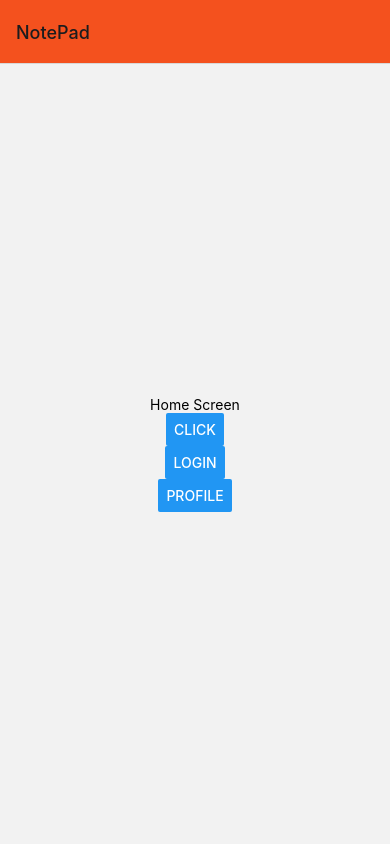
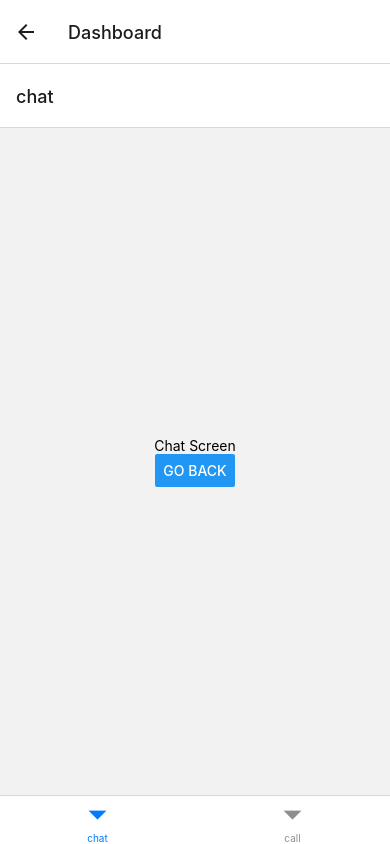
Before and after one commit to P-MBD/ReactNativePractice, a React Native app: screen /Dashboard in a window 390 px wide. Built offline with nearby package versions, Linux system fonts and the light colour scheme.

Commit message:
Bottom Tabs Navigator

```diff
--- a/App.tsx
+++ b/App.tsx
@@ -5,6 +5,8 @@ import { NavigationContainer } from '@react-navigation/native';
 import { createNativeStackNavigator } from '@react-navigation/native-stack';
 import Login from './screens/Login';
 import Profile from './screens/Profile';
+import { Alert } from './node_modules/react-native/types/index';
+import Dashboard from './screens/Dashboard';
 
 
 function HomeScreen({ navigation }) {
@@ -22,8 +24,8 @@ function HomeScreen({ navigation }) {
         })}}
        />
         <Button
-        title="Profile"
-        onPress={() => {navigation.navigate("Profile")}}
+        title="Dashboard"
+        onPress={() => {navigation.navigate('Dashboard')}}
        />
     </View>
   );
@@ -38,14 +40,21 @@ function App() {
         <Stack.Screen name="Home" component={HomeScreen}
         options={{title: "NotePad",
         headerStyle: {
-          backgroundColor: '#f4511e',
+          backgroundColor: '#4A148C',
         },
+        headerRight: () => (
+          <Button onPress={() => alert('This is a button!')}
+          title="Info"
+           />
+        ),
+        headerTintColor:'#FFFFFF',
       }}
         />
         <Stack.Screen name="Login" component={Login}
                 options={({ route }) => ({ title: route.params.title })}
          />
         <Stack.Screen name="Profile" component={Profile} />
+        <Stack.Screen name="Dashboard" component={Dashboard}/>
       </Stack.Navigator>
     </NavigationContainer>
   );
--- a/package.json
+++ b/package.json
@@ -10,6 +10,7 @@
     "test": "jest"
   },
   "dependencies": {
+    "@react-navigation/bottom-tabs": "^6.5.11",
     "@react-navigation/native": "^6.1.9",
     "@react-navigation/native-stack": "^6.9.17",
     "@react-navigation/stack": "^6.3.20",
--- /dev/null
+++ b/screens/Call.js
@@ -0,0 +1,17 @@
+import React from "react";
+import {SafeAreaView, View, Button, Text} from 'react-native';
+
+function Call({navigation}){
+    return(
+        <View style={{flex:1, alignItems:'center', justifyContent:'center'}}>
+            <Text> Call Screen </Text>
+            <Button title="Go Back"
+             onPress={() => {
+                navigation.goBack();
+             }}
+            />
+        </View>
+    )
+}
+
+export default Call;
--- /dev/null
+++ b/screens/Chat.js
@@ -0,0 +1,17 @@
+import React from "react";
+import {SafeAreaView, View, Button, Text} from 'react-native';
+
+function Chat({navigation}){
+    return(
+        <View style={{flex:1, alignItems:'center', justifyContent:'center'}}>
+            <Text> Chat Screen </Text>
+            <Button title="Go Back"
+             onPress={() => {
+                navigation.goBack();
+             }}
+            />
+        </View>
+    )
+}
+
+export default Chat;
--- /dev/null
+++ b/screens/Dashboard.js
@@ -0,0 +1,17 @@
+import React from "react";
+import {SafeAreaView, View, Button, Text} from 'react-native';
+import {createBottomTabNavigator} from '@react-navigation/bottom-tabs'
+import Chat from "./Chat";
+import Call from "./Call";
+const Tab = createBottomTabNavigator();
+function Dashboard(){
+    return(
+
+           <Tab.Navigator>
+                  <Tab.Screen name="chat" component={Chat} />
+                  <Tab.Screen name="call" component={Call} />
+            </Tab.Navigator>
+
+    )
+}
+export default Dashboard;
```
Also changed, not shown: 1 other file (tests, documents, lock files or other folders).
